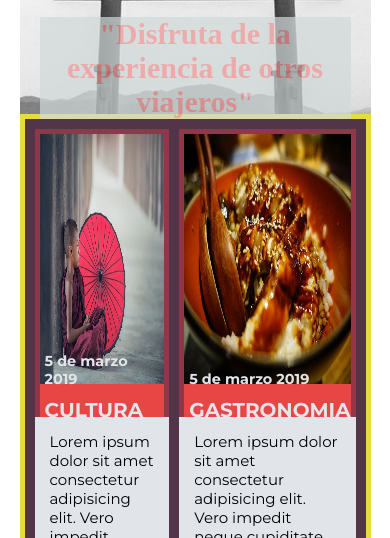
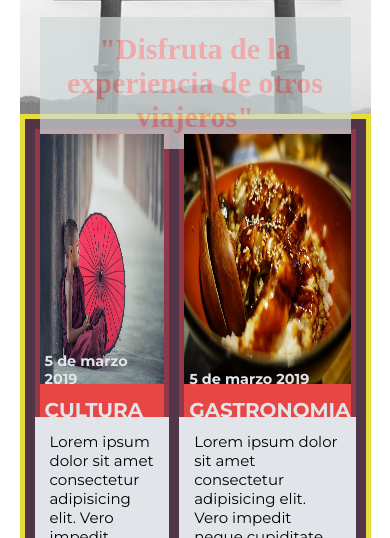
Before and after one commit to ebordons/Sprint1, a plain HTML site: page Nivell 2/Exercici 5/index.html in a window 390 px wide. Shown: the part 306-844 px from the top of the page. Drawn offline with Linux system fonts and the light colour scheme.

Commit message:
modification exercici5

```diff
--- a/Nivell 2/Exercici 5/styles.css
+++ b/Nivell 2/Exercici 5/styles.css
@@ -81,7 +81,7 @@ header {
     opacity: .7;
     background-color: #d1d9d9;
     margin: 0 20px;
-    padding: 5      0px 0;
+    padding: 50px 0;
     font-family: 'Times New Roman', Times, serif;
 
 }
@@ -229,4 +229,10 @@ header {
         background-color: #d0af84;
     }
 
+    .titol {
+
+        padding: 15px 0;
+
+    }
+
   }
```
